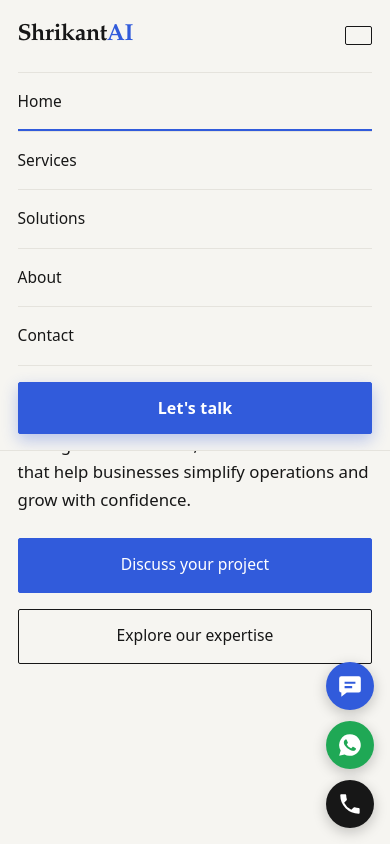
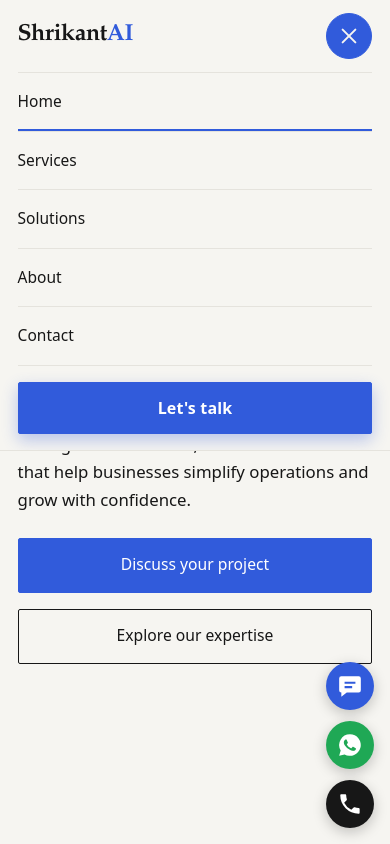
Before and after one commit to shrikantaitech/shrikantaitech.github.io, a plain HTML site: page index.html in a window 390 px wide. Both pictures are taken after a click on the button 358 px from the left and 35 px from the top of the page. Shown: the top 844 px of the page. Drawn offline with Linux system fonts and the light colour scheme.

Commit message:
Update style.css

```diff
--- a/assets/css/style.css
+++ b/assets/css/style.css
@@ -203,3 +203,19 @@ footer p{color:#cfcdc5}
 .menu a.btn{padding:.75rem 1.5rem;font-size:1rem;font-weight:600;letter-spacing:.01em;background:var(--accent);border-color:var(--accent);color:#fff;box-shadow:0 6px 16px rgba(49,91,219,.32)}
 .menu a.btn:hover{background:var(--accent-dark);border-color:var(--accent-dark);transform:translateY(-2px);box-shadow:0 8px 20px rgba(49,91,219,.4)}
 .menu a.btn:active{transform:translateY(0);box-shadow:0 3px 8px rgba(49,91,219,.3)}
+
+/* hamburger toggle */
+.toggle{width:46px;height:46px;padding:0;border-radius:50%;background:var(--ink);border-color:var(--ink);color:var(--paper);transition:background .25s,border-color .25s,transform .2s}
+.toggle:hover{background:var(--accent);border-color:var(--accent)}
+.toggle:active{transform:scale(.94)}
+.toggle[aria-expanded="true"]{background:var(--accent);border-color:var(--accent)}
+.bars{position:relative;display:block;width:20px;height:14px}
+.bars i{position:absolute;left:0;height:2px;border-radius:2px;background:currentColor;transition:transform .3s cubic-bezier(.2,.7,.2,1),width .25s,opacity .2s}
+.bars i:nth-child(1){top:0;width:20px}
+.bars i:nth-child(2){top:6px;width:13px}
+.bars i:nth-child(3){top:12px;width:20px}
+.toggle:hover .bars i:nth-child(2){width:20px}
+.toggle[aria-expanded="true"] .bars i:nth-child(1){transform:translateY(6px) rotate(45deg)}
+.toggle[aria-expanded="true"] .bars i:nth-child(2){opacity:0;width:0}
+.toggle[aria-expanded="true"] .bars i:nth-child(3){transform:translateY(-6px) rotate(-45deg)}
+@media (max-width:860px){.toggle{display:grid;place-items:center}}
```
